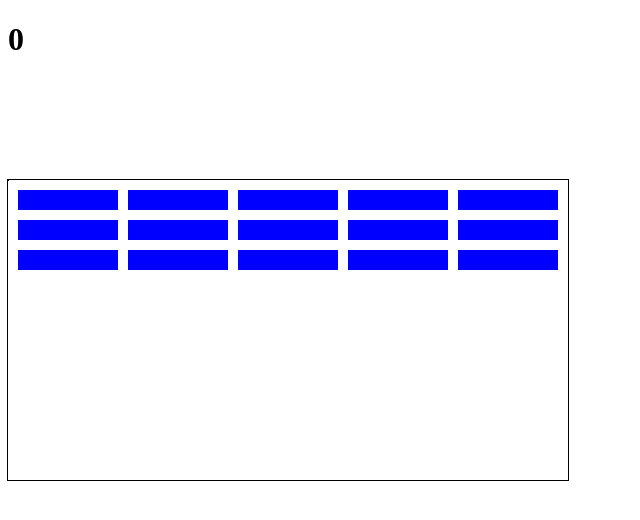
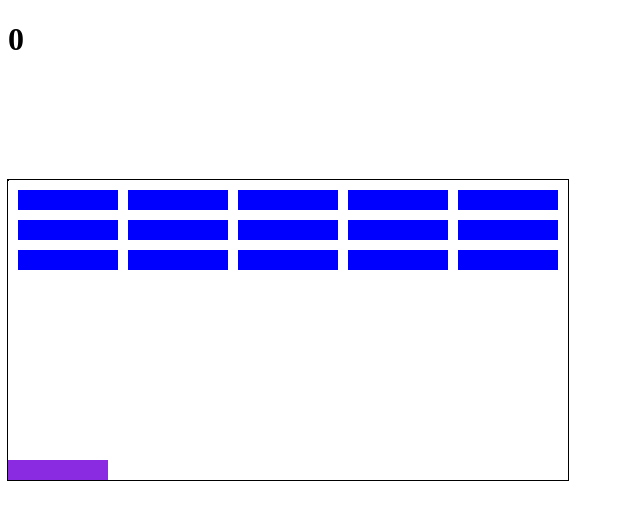
Before and after one commit to JoePShoulak/breakout, a plain HTML site: page index.html in a window 1280 px wide. Shown: the whole page, without its empty margins (0-640 px from the left). Drawn offline with nearby package versions, Linux system fonts and the light colour scheme.

Commit message:
Beginning of User implementation

```diff
--- a/index.html
+++ b/index.html
@@ -11,8 +11,9 @@
 
     <script src="https://ajax.googleapis.com/ajax/libs/jquery/3.6.0/jquery.min.js"></script>
     <script src="./lib/helper.js"></script>
+    <script src="./lib/Window.js"></script>
     <script src="./lib/Block.js"></script>
-    <script src="./lib/Grid.js"></script>
+    <script src="./lib/User.js"></script>
     <script src="./index.js"></script>
 </body>
 </html>
--- a/index.js
+++ b/index.js
@@ -1,5 +1,7 @@
 // Make our grid before adding blocks
-const grid = new Grid();
+const gameWindow = new Window();
 
-// Add 3 rows of blocks to the grid
-Block.makeRows(3).forEach(block => grid.addBlock(block));
+// Add 3 rows of blocks to the window
+Block.makeRows(3).forEach(block => gameWindow.addBlock(block));
+
+gameWindow.addUser(new User());
--- a/lib/Block.js
+++ b/lib/Block.js
@@ -7,6 +7,7 @@ class Block {
     static size = [Block.width, Block.height];
 
     // Returns (num) rows of 5 blocks each centered in the grid
+    // TODO: Make this work dynamically off the grid size.
     static makeRows = (num) => {
         let blocks = [];
 
@@ -17,7 +18,7 @@ class Block {
         for (let i=0; i <5; i++) {
             for (let j=1; j<=num; j++) {
                 let x = margin + xSpace*i;
-                let y = Grid.height - ySpace*j;
+                let y = Window.height - ySpace*j;
 
                 blocks = [...blocks, new Block(x, y)];
             }
@@ -26,11 +27,11 @@ class Block {
         return blocks;
     }
 
-    constructor(xPos = 0, yPos = 0) {
+    constructor(xPos=0, yPos=0) {
         // Get the anchor of the block element (lower left corner)
         this.xPos = xPos;
         this.yPos = yPos;
-        this.pos = [this.xPos, this.yPos];
+        this.position = [this.xPos, this.yPos];
 
         // Set our corners
         this.bottomLeft     = [ this.xPos,               this.yPos                ];
@@ -42,7 +43,7 @@ class Block {
         this.element = $('<div>').addClass('block');
 
         // Set the size and position css here so we're not coding in our stylesheet
-        setSize(this.element, ...Block.size);
-        setPosition(this.element, ...this.pos);
+        setCssSize(this.element, ...Block.size);
+        setCssPosition(this.element, ...this.position);
     }
 }
--- /dev/null
+++ b/lib/User.js
@@ -0,0 +1,17 @@
+class User {
+    static width = 100;
+    static height = 20;
+    static size = [User.width, User.height];
+
+    constructor(xPos=0, yPos=0) {
+        this.xPos = xPos;
+        this.yPos = yPos;
+
+        this.position = [this.xPos, this.yPos];
+
+        this.element = $('<div>').addClass('user');
+
+        setCssSize(this.element, ...User.size);
+        setCssPosition(this.element, ...this.position);
+    }
+}
--- a/lib/Grid.js
+++ b/lib/Window.js
@@ -1,12 +1,12 @@
 /* == GRID CLASS == */
-class Grid {
+class Window {
     /* These will never change from grid to grid and
        should be able to be referenced without an object */
     /* WARNING: Styling is done around these values.
        Changing them WILL affect the look of the game. */
     static width = 560;
     static height = 300;
-    static size = [Grid.width, Grid.height];
+    static size = [Window.width, Window.height];
 
     constructor() {
         // Create the DOM element
@@ -14,9 +14,10 @@ class Grid {
 
         // Empty array to store our blocks
         this.blocks = [];
+        this.user;
 
         // Set the size css here so we're not coding in our stylesheet
-        setSize(this.element, ...Grid.size);
+        setCssSize(this.element, ...Window.size);
 
         // Put the grid into the DOM
         $('body').append(this.element);
@@ -26,4 +27,9 @@ class Grid {
         this.element.append(block.element);
         this.blocks = [...this.blocks, block];
     }
+
+    addUser = (user) => {
+        this.element.append(user.element);
+        this.user = user;
+    }
 }
--- a/lib/helper.js
+++ b/lib/helper.js
@@ -1,12 +1,12 @@
 /* == HELPER FUNCTIONS == */
 // Set the size of a DOM element
-const setSize = (element, width, height) => {
+const setCssSize = (element, width, height) => {
     element.css("width", `${width}px`);
     element.css("height", `${height}px`);
 }
 
 // Set the position of our DOM element
-const setPosition = (element, xPos, yPos) => {
+const setCssPosition = (element, xPos, yPos) => {
     element.css("left", xPos);
     element.css("bottom", yPos);
 }
--- a/style.css
+++ b/style.css
@@ -1,17 +1,20 @@
 .grid {
-  position: absolute;
   outline: solid 1px black;
   margin-top: 100px;
+  /* WARNING: DO NOT STYLE WIDTH, HEIGHT, OR ANYTHING BELOW */
+  position: absolute;
 }
 
 .user {
+  background-color: blueviolet;
+  /* WARNING: DO NOT STYLE WIDTH, HEIGHT, OR ANYTHING BELOW */
   position: absolute;
-  background-color: blueviolet;
 }
 
 .block {
+  background-color: blue;
+  /* WARNING: DO NOT STYLE WIDTH, HEIGHT, POSITION, OR ANYTHING BELOW */
   position: absolute;
-  background-color: blue;
 }
 
 .ball {
```
